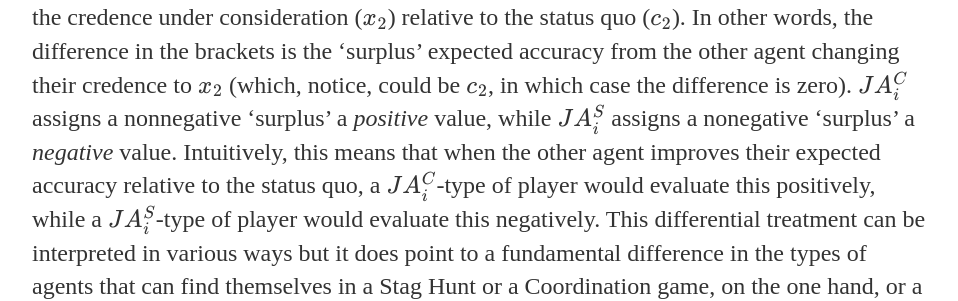
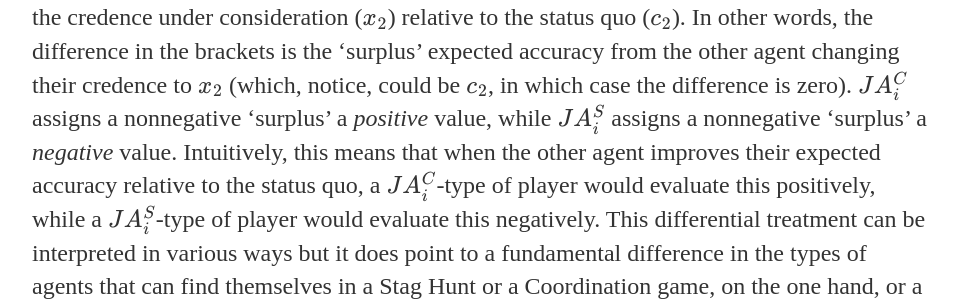
Before and after one commit to uzunovam/uzunovam, a Jekyll site: the page built from _posts/2020-07-22-kevin-zollman-on-game-theory-and-epistemology.md, in a window 1280 px wide and 900 px high, scrolled down 8518 px. Shown: the part 277-578 px from the top of the window, without its empty margins (160-1118 px from the left). Built offline with Jekyll 4.4.1, drawn with Linux system fonts in a browser that asks for light colours.

Commit message:
Update 2020-07-22-kevin-zollman-on-game-theory-and-epistemology.md

```diff
--- a/_posts/2020-07-22-kevin-zollman-on-game-theory-and-epistemology.md
+++ b/_posts/2020-07-22-kevin-zollman-on-game-theory-and-epistemology.md
@@ -125,6 +125,6 @@ date: 2020-07-22
 
 <p style="padding-left:100px;">Where \(G^{*}(z)\) is a version of the Heaviside function that yields a value of \(-1\) whenever \(z \geq 0\) and a value of \(1\) otherwise.</p>
 
-<p>Notice that the only difference between \(JA_{i}^{C}\) and \(JA_{i}^{S}\) is the step function assigning a positive or negative value to the difference in the brackets. The difference in the brackets is the difference between the expected accuracy of the <cite>other</cite> agent changing their credence to the credence under consideration (\(x_{2}\)) relative to the status quo (\(c_{2}\)). In other words, the difference in the brackets is the ‘surplus’ expected accuracy from the other agent changing their credence to \(x_{2}\) (which, notice, could be \(c_{2}\), in which case the difference is zero). \(JA_{i}^{C}\) assigns a nonnegative ‘surplus’ a <cite>positive</cite> value, while \(JA_{i}^{S}\) assigns a nonegative ‘surplus’ a <cite>negative</cite> value. Intuitively, this means that when the other agent improves their expected accuracy relative to the status quo, a \(JA_{i}^{C}\)-type of player would evaluate this positively, while a \(JA_{i}^{S}\)-type of player would evaluate this negatively. This differential treatment can be interpreted in various ways but it does point to a fundamental difference in the types of agents that can find themselves in a Stag Hunt or a Coordination game, on the one hand, or a Chicken game, on the other.</p>
+<p>Notice that the only difference between \(JA_{i}^{C}\) and \(JA_{i}^{S}\) is the step function assigning a positive or negative value to the difference in the brackets. The difference in the brackets is the difference between the expected accuracy of the <cite>other</cite> agent changing their credence to the credence under consideration (\(x_{2}\)) relative to the status quo (\(c_{2}\)). In other words, the difference in the brackets is the ‘surplus’ expected accuracy from the other agent changing their credence to \(x_{2}\) (which, notice, could be \(c_{2}\), in which case the difference is zero). \(JA_{i}^{C}\) assigns a nonnegative ‘surplus’ a <cite>positive</cite> value, while \(JA_{i}^{S}\) assigns a nonnegative ‘surplus’ a <cite>negative</cite> value. Intuitively, this means that when the other agent improves their expected accuracy relative to the status quo, a \(JA_{i}^{C}\)-type of player would evaluate this positively, while a \(JA_{i}^{S}\)-type of player would evaluate this negatively. This differential treatment can be interpreted in various ways but it does point to a fundamental difference in the types of agents that can find themselves in a Stag Hunt or a Coordination game, on the one hand, or a Chicken game, on the other.</p>
 
 <p>The idea of epistemic strategic complementarity and substitutability is also philosophically interesting (and as far as I know novel), particularly with respect to its relation to issues of disagreement, and epistemic cooperation. Complementarity leads to mutual epistemic reinforcement while substitutability leads to mutual epistemic divergence, and it is the latter case that might be most costly, not just in terms of the difficulty of overcoming disagreement but also in terms of its conduciveness to polarization.</p>
```
